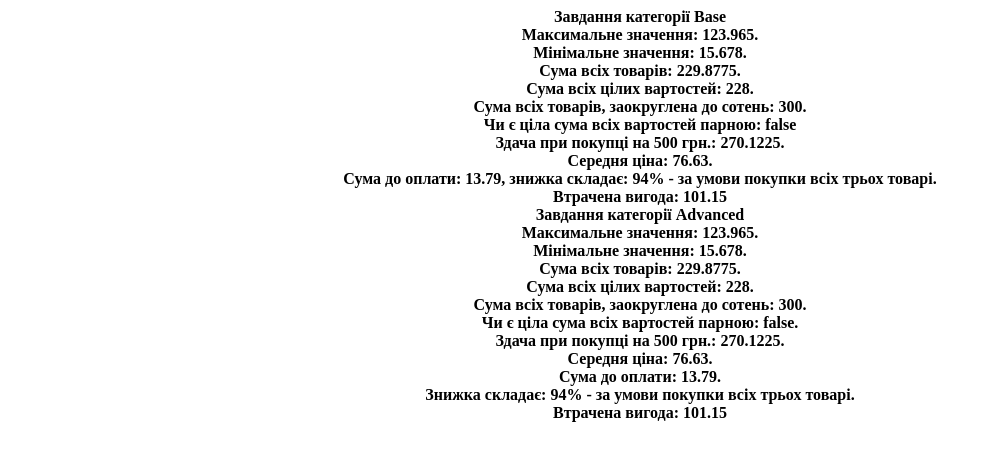
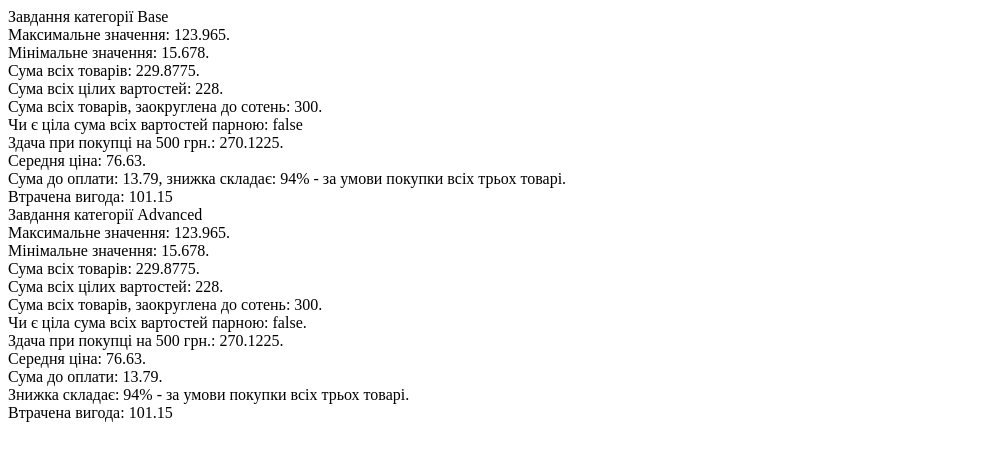
Before and after one commit to Har4enkoO/HomeWork-1, a plain HTML site: page index.html in a window 1280 px wide. Shown: the whole page, without its empty margins (0-991 px from the left). Drawn offline with Linux system fonts and the light colour scheme.

Commit message:
deleted style

```diff
--- a/Style.css
+++ /dev/null
@@ -1,4 +0,0 @@
-*{
-    text-align: center;
-    font-weight: 600;
-}
--- a/index.html
+++ b/index.html
@@ -3,7 +3,6 @@
 <head>
     <meta charset="UTF-8">
     <title>Title</title>
-    <link rel="stylesheet" href="style.css">
 </head>
 <body>
     <script src="./main.js"></script>
```
